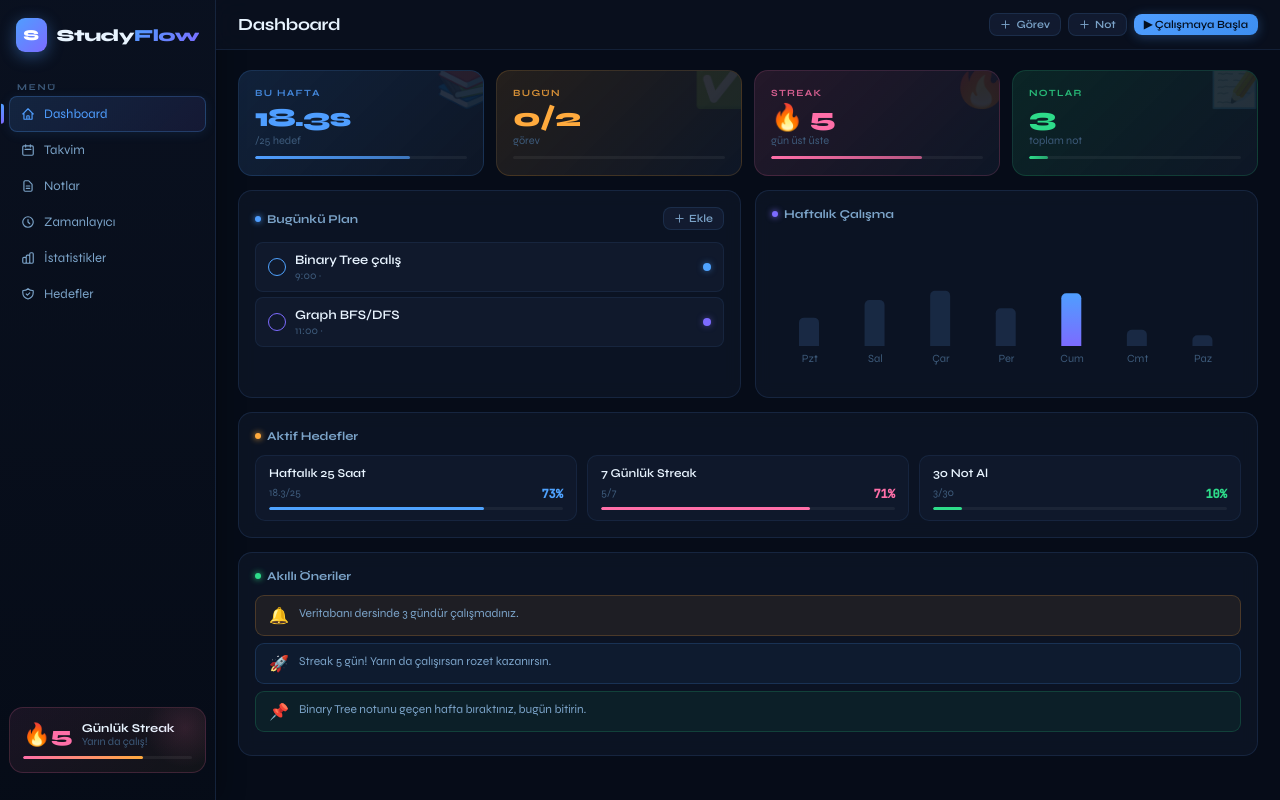
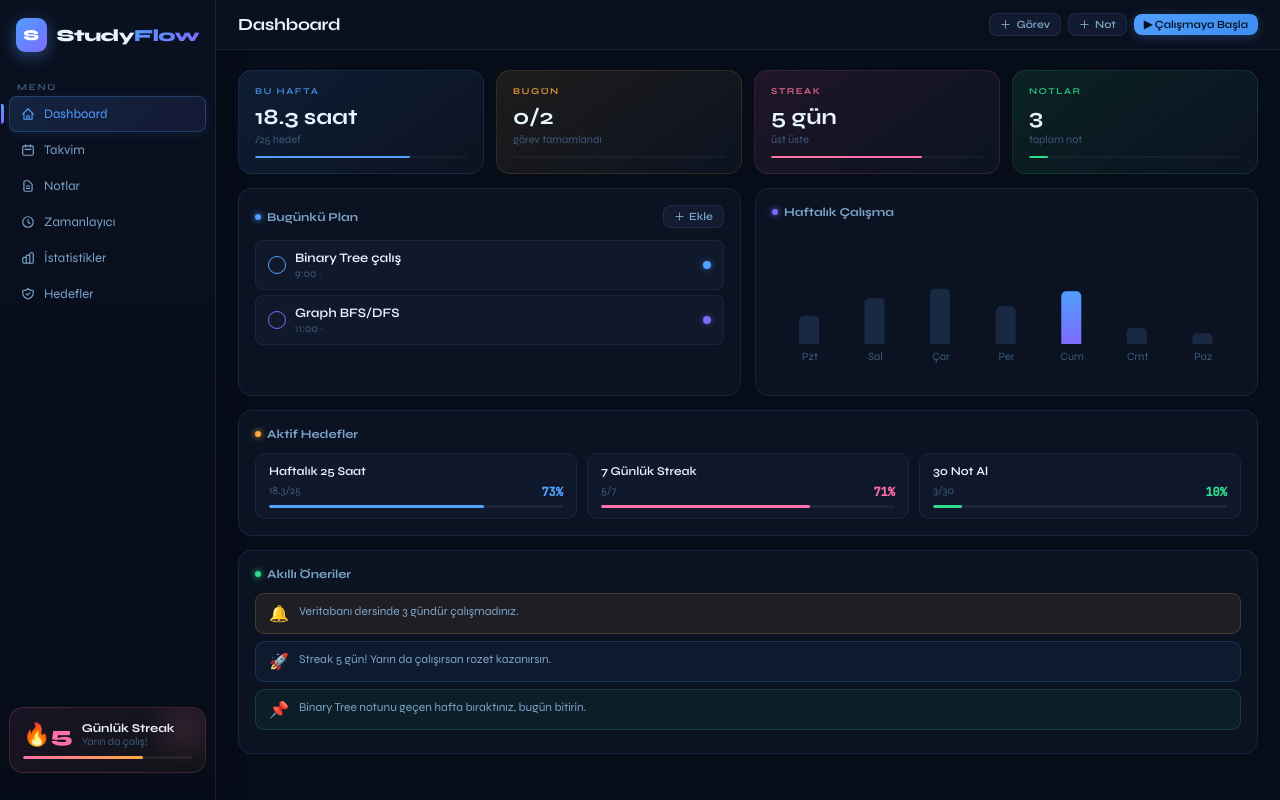
Before and after one commit to alirizagocer/studyflow, a React (Vite) app in the folder frontend/: page / in a window 1280 px wide. Built offline with nearby package versions, Linux system fonts and the light colour scheme.

Commit message:
Düzenleme

```diff
--- a/frontend/src/App.jsx
+++ b/frontend/src/App.jsx
@@ -910,14 +910,14 @@ function StatsPage() {
         <>
           <div className="g4" style={{marginBottom:14}}>
             {[
-              {l:"Bu Hafta",v:`${wData.reduce((s,d)=>s+d.h,0).toFixed(1)}s`,c:"#4fa3ff"},
-              {l:"Tamamlanan",v:`${wData.reduce((s,d)=>s+d.done,0)} görev`,c:"#2edc8a"},
-              {l:"Toplam Saat",v:`${totalH.toFixed(1)}s`,c:"#ffaa3d"},
-              {l:"Tamamlanan",v:`${totalDone} görev`,c:"#ff6fa8"},
+              {l:"Bu Hafta",v:wData.reduce((s,d)=>s+d.h,0).toFixed(1)+" saat",c:"#4f9eff"},
+              {l:"Tamamlanan",v:wData.reduce((s,d)=>s+d.done,0)+" görev",c:"#2edc8a"},
+              {l:"Toplam Saat",v:totalH.toFixed(1)+" saat",c:"#ffaa3d"},
+              {l:"Tamamlanan",v:totalDone+" görev",c:"#ff6fa8"},
             ].map((x,i)=>(
-              <div key={i} className="card" style={{textAlign:"center",padding:12}}>
-                <div style={{fontSize:20,fontWeight:800,color:x.c}}>{x.v}</div>
-                <div style={{fontSize:10,color:"var(--t3)",marginTop:3}}>{x.l}</div>
+              <div key={i} className="card" style={{textAlign:"center",padding:14}}>
+                <div style={{fontSize:9,fontWeight:700,color:x.c,letterSpacing:1.5,textTransform:"uppercase",marginBottom:8,opacity:.8}}>{x.l}</div>
+                <div style={{fontSize:18,fontWeight:700,color:"var(--t1)",fontFamily:"Syne"}}>{x.v}</div>
               </div>
             ))}
           </div>
@@ -1574,10 +1574,10 @@ function Dashboard() {
   const wData = useMemo(()=>DNS.map((d,i)=>({day:d,h:[2.1,3.4,4.1,2.8,3.9,1.2,0.8][i]})),[])
 
   const statCards = [
-    {l:"Bu Hafta",v:"18.3s",s:"/25 hedef",c:"#4f9eff",g:"rgba(79,158,255,.15)",pct:73,ic:"📚"},
-    {l:"Bugün",v:`${done}/${tt.length}`,s:"görev",c:"#ffaa3d",g:"rgba(255,170,61,.12)",pct:tt.length?Math.round(done/tt.length*100):0,ic:"✅"},
-    {l:"Streak",v:"🔥 5",s:"gün üst üste",c:"#ff6fa8",g:"rgba(255,111,168,.12)",pct:71,ic:"🔥"},
-    {l:"Notlar",v:`${notes.length}`,s:"toplam not",c:"#2edc8a",g:"rgba(46,220,138,.12)",pct:Math.min(notes.length*3,100),ic:"📝"},
+    {l:"Bu Hafta",v:"18.3",u:"saat",s:"/25 hedef",c:"#4f9eff",g:"rgba(79,158,255,.12)",pct:73,ic:"📚"},
+    {l:"Bugün",v:`${done}/${tt.length}`,u:"",s:"görev tamamlandı",c:"#ffaa3d",g:"rgba(255,170,61,.1)",pct:tt.length?Math.round(done/tt.length*100):0,ic:"✅"},
+    {l:"Streak",v:"5",u:"gün",s:"üst üste",c:"#ff6fa8",g:"rgba(255,111,168,.1)",pct:71,ic:"🔥"},
+    {l:"Notlar",v:`${notes.length}`,u:"",s:"toplam not",c:"#2edc8a",g:"rgba(46,220,138,.1)",pct:Math.min(notes.length*3,100),ic:"📝"},
   ]
 
   return (
@@ -1586,19 +1586,20 @@ function Dashboard() {
       <div className="g4">
         {statCards.map((c,i)=>(
           <div key={i} style={{
-            background:`linear-gradient(135deg,${c.g},rgba(15,24,40,.9))`,
-            border:`1px solid ${c.c}28`,borderRadius:14,padding:16,
+            background:`linear-gradient(145deg,${c.g},rgba(12,20,34,.95))`,
+            border:`1px solid ${c.c}22`,borderRadius:14,padding:"15px 16px",
             transition:"all .2s ease",cursor:"default",position:"relative",overflow:"hidden",
           }}
-            onMouseOver={e=>{e.currentTarget.style.transform="translateY(-3px)";e.currentTarget.style.boxShadow=`0 8px 30px ${c.c}20`}}
+            onMouseOver={e=>{e.currentTarget.style.transform="translateY(-2px)";e.currentTarget.style.boxShadow=`0 8px 28px ${c.c}18`}}
             onMouseOut={e=>{e.currentTarget.style.transform="";e.currentTarget.style.boxShadow=""}}
           >
-            <div style={{position:"absolute",top:-16,right:-12,fontSize:48,opacity:.1}}>{c.ic}</div>
-            <div style={{fontSize:9.5,fontWeight:700,color:c.c,letterSpacing:1.3,textTransform:"uppercase",marginBottom:6,opacity:.8}}>{c.l}</div>
-            <div style={{fontSize:26,fontWeight:800,letterSpacing:-1,color:c.c,lineHeight:1}}>{c.v}</div>
-            <div style={{fontSize:11,color:"var(--t3)",marginTop:3}}>{c.s}</div>
-            <div style={{height:3,background:"rgba(255,255,255,.05)",borderRadius:10,overflow:"hidden",marginTop:9}}>
-              <div style={{height:"100%",width:`${c.pct}%`,background:`linear-gradient(90deg,${c.c},${c.c}aa)`,borderRadius:10,transition:"width .6s cubic-bezier(.4,0,.2,1)"}}/>
+            <div style={{fontSize:9,fontWeight:700,color:c.c,letterSpacing:1.5,textTransform:"uppercase",marginBottom:8,opacity:.8}}>{c.l}</div>
+            <div style={{fontSize:22,fontWeight:700,color:"var(--t1)",marginBottom:3,fontFamily:"Syne"}}>
+              {c.v}{c.u?" "+c.u:""}
+            </div>
+            <div style={{fontSize:11,color:"var(--t3)",fontWeight:400}}>{c.s}</div>
+            <div style={{height:2,background:"rgba(255,255,255,.04)",borderRadius:10,overflow:"hidden",marginTop:10}}>
+              <div style={{height:"100%",width:`${c.pct}%`,background:c.c,borderRadius:10,transition:"width .7s ease"}}/>
             </div>
           </div>
         ))}
```
